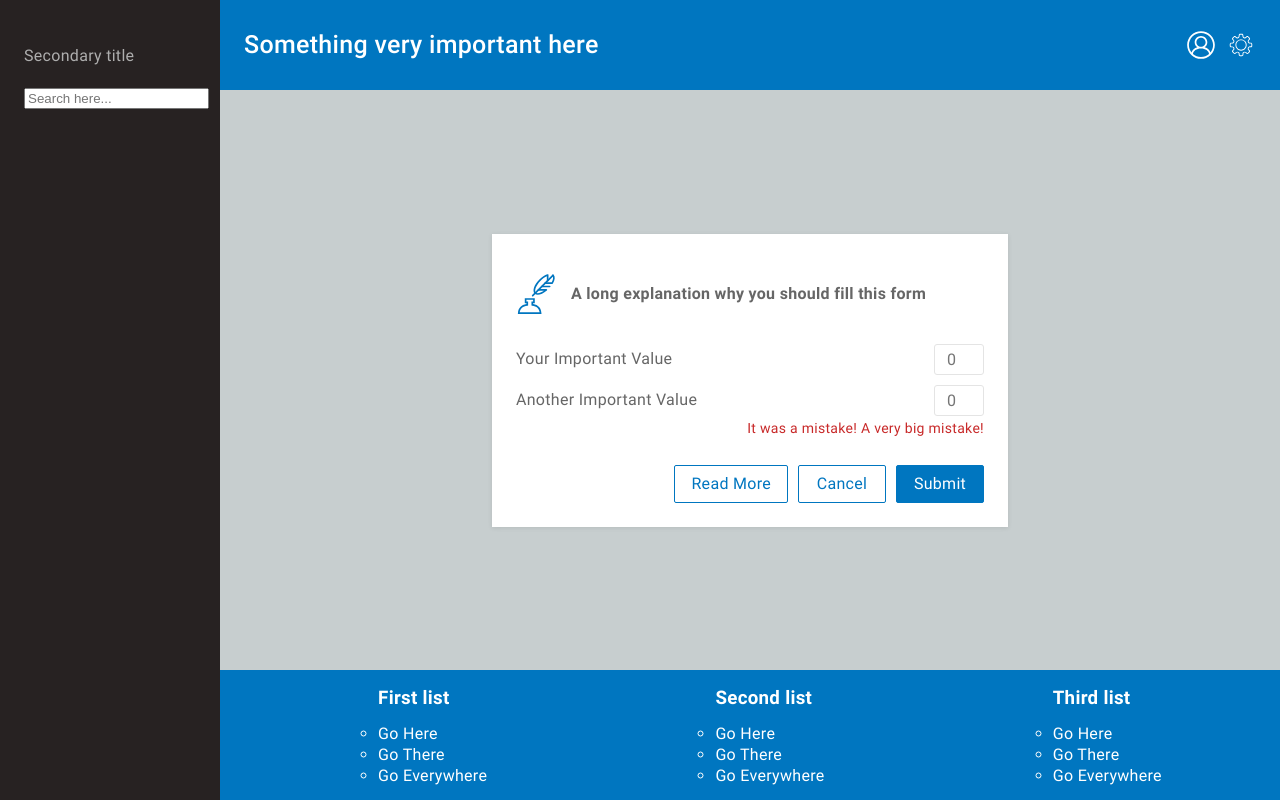
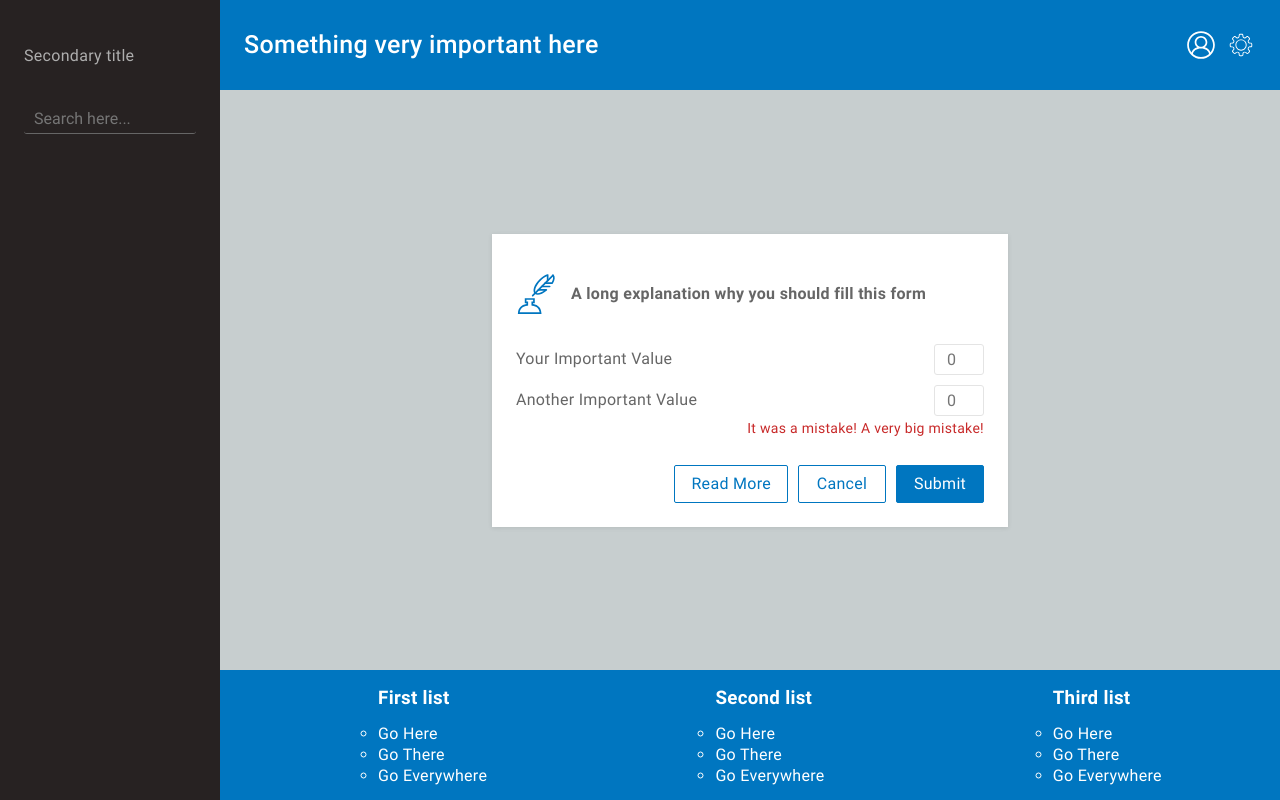
Before and after one commit to IvanovaNataly/sass_presentation, an Angular app in the folder sass_examples/styles-examples/: page / in a window 1280 px wide. Built offline with nearby package versions, Linux system fonts and the light colour scheme.

Commit message:
sidebar completed

```diff
--- a/sass_examples/styles-examples/src/app/main-wrapper/main-wrapper.component.scss
+++ b/sass_examples/styles-examples/src/app/main-wrapper/main-wrapper.component.scss
@@ -44,7 +44,9 @@
         &-input {
             @include resetInput;
             text-align: center;
+            color: $main-color-middle;
             width: 50px;
+            border: 1px solid $border-color;
         }
         &-error {
             text-align: right;
--- a/sass_examples/styles-examples/src/app/sidebar/sidebar.component.html
+++ b/sass_examples/styles-examples/src/app/sidebar/sidebar.component.html
@@ -1,6 +1,6 @@
 <aside class="sidebar">
   <h2 class="sidebar-title">Secondary title</h2>
 
-  <label for="sidebarSearch" class="sidebar-label"></label>
+  <label for="sidebarSearch" class="sidebar-label">Search here</label>
   <input type="text" id="sidebarSearch" class="sidebar-search" placeholder="Search here...">
 </aside>
--- a/sass_examples/styles-examples/src/app/sidebar/sidebar.component.scss
+++ b/sass_examples/styles-examples/src/app/sidebar/sidebar.component.scss
@@ -7,10 +7,20 @@
     padding: $card-padding;
     background-color: $side-nav-background;
     flex: 0 0 $side-nav-width;
+    &-label {
+        font-size: 0;
+    }
 
     &-title {
         @include resetH;
         font-size: $main-font-size;
         padding: $card-padding 0;
     }
+
+    &-search {
+        @include resetInput;
+        color: $white;
+        width: 100%;
+        border-bottom: 1px solid $main-color-middle;
+    }
 }
--- a/sass_examples/styles-examples/src/assets/styles/custom/reset.scss
+++ b/sass_examples/styles-examples/src/assets/styles/custom/reset.scss
@@ -25,10 +25,10 @@
 @mixin resetInput {
     font-family: $font-family-main;
     font-size: $main-font-size;
-    color: $main-color-middle;
+    color: inherit;
     text-align: left;
     background: none;
-    border: 1px solid $border-color;
+    border: none;
     border-radius: 3px;
     padding: 5px 10px;
     margin: 0;
```
